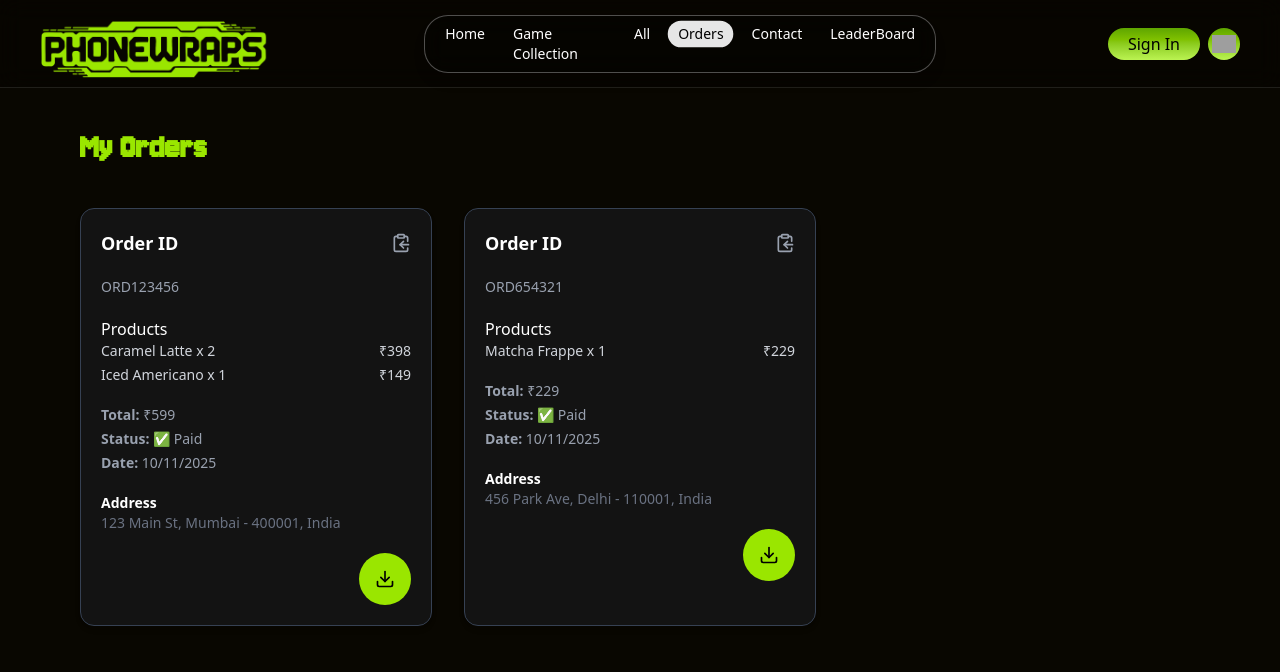
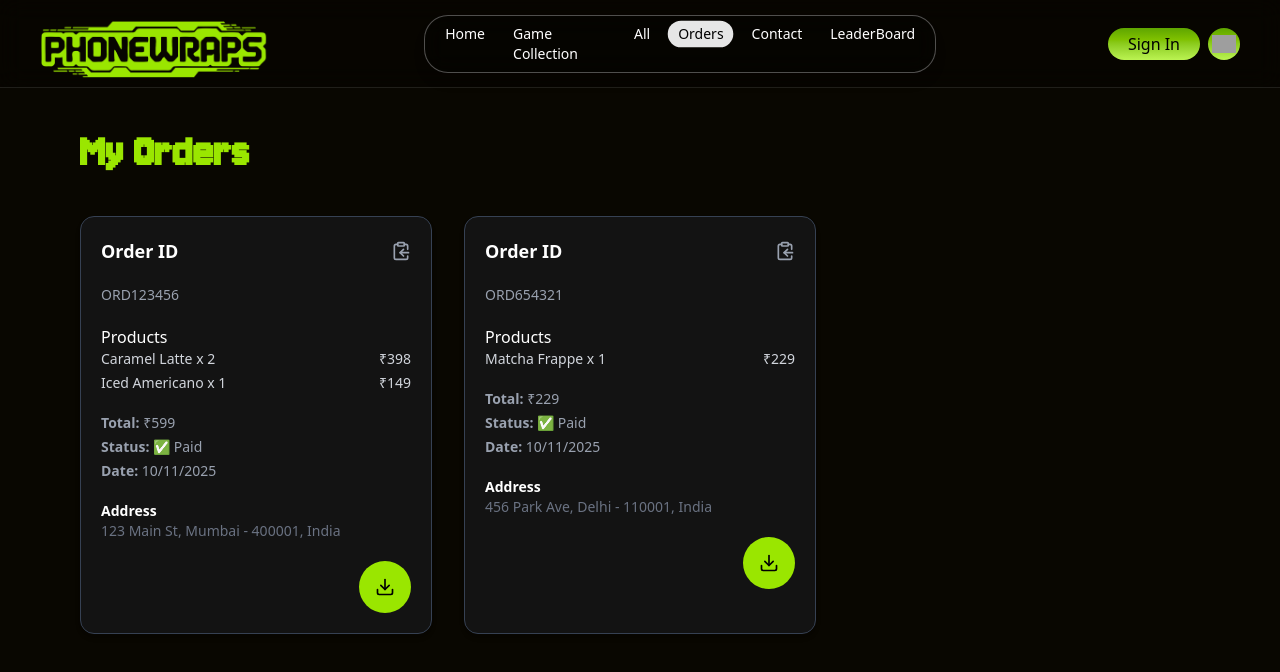
Before and after one commit to SumeetSharma-tech/Wraps-Brand, a Next.js app: page /my_orders in a window 1280 px wide. Shown: the top 672 px of the page. Built offline with nearby package versions, Linux system fonts and the light colour scheme; grey boxes are pictures that could not be loaded.

Commit message:
Overwrite remote with local code

```diff
--- a/src/app/my_orders/page.tsx
+++ b/src/app/my_orders/page.tsx
@@ -105,7 +105,7 @@ const MyOrders = () => {
     <div className="bg-[#090701] min-h-screen overflow-hidden text-white">
       <Navbar />
       <div className="min-h-screen py-10 px-6 lg:px-20">
-        <h1 className={` ${JersyFont.className} text-[#9AE600]  text-4xl font-bold mb-10`}>My Orders</h1>
+        <h1 className={` ${JersyFont.className} text-[#9AE600]  text-5xl font-bold mb-10`}>My Orders</h1>
 
         {orders.length === 0 ? (
           <p className="text-center text-gray-500">No orders found.</p>
```
